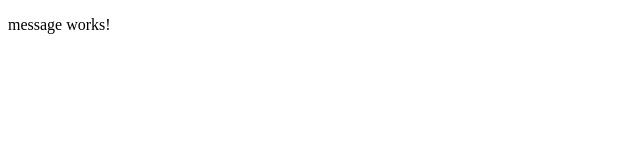
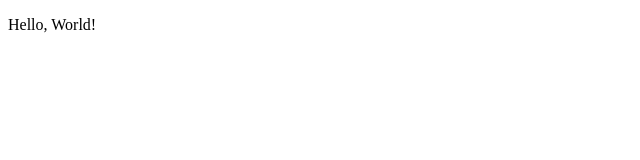
Before and after one commit to wesley-brown/messaging-app-client, an Angular app: page / in a window 1280 px wide. Shown: the top 160 px of the page, without its empty margins (0-640 px from the left). Built offline with nearby package versions, Linux system fonts and the light colour scheme.

Commit message:
Display Message Content in Message Component
A message component should display the content of the message it owns.

```diff
--- /dev/null
+++ b/src/app/messages/message.ts
@@ -0,0 +1,7 @@
+export class Message {
+  readonly content: string;
+
+  constructor(content: string) {
+    this.content = content;
+  }
+}
--- a/src/app/messages/message/message.component.html
+++ b/src/app/messages/message/message.component.html
@@ -1 +1 @@
-<p>message works!</p>
+<p>{{ message.content }}</p>
--- a/src/app/messages/message/message.component.ts
+++ b/src/app/messages/message/message.component.ts
@@ -1,4 +1,6 @@
 import { Component, OnInit } from '@angular/core';
+
+import { Message } from '../message';
 
 @Component({
   selector: 'app-message',
@@ -6,6 +8,7 @@ import { Component, OnInit } from '@angular/core';
   styleUrls: ['./message.component.css']
 })
 export class MessageComponent implements OnInit {
+  message: Message = { content: 'Hello, World!' };
 
   constructor() { }
 
--- a/src/app/messages/messages.module.ts
+++ b/src/app/messages/messages.module.ts
@@ -1,5 +1,6 @@
 import { NgModule } from '@angular/core';
 import { CommonModule } from '@angular/common';
+
 import { MessageComponent } from './message/message.component';
 
 @NgModule({
```
